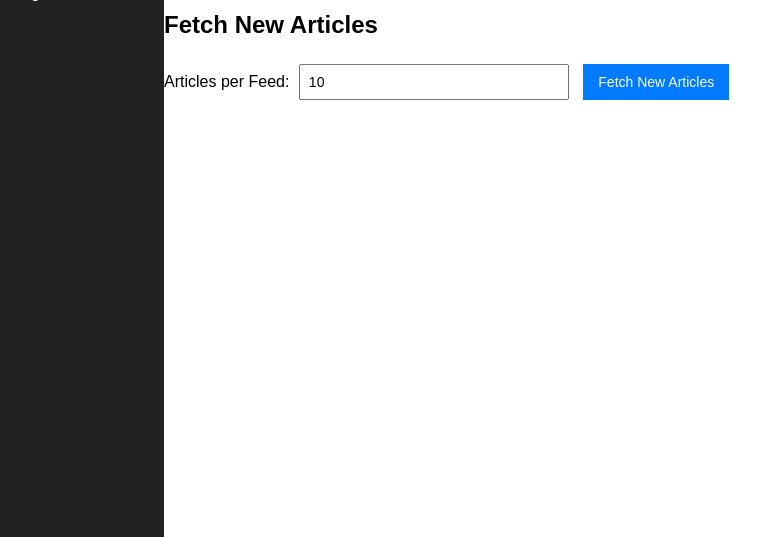
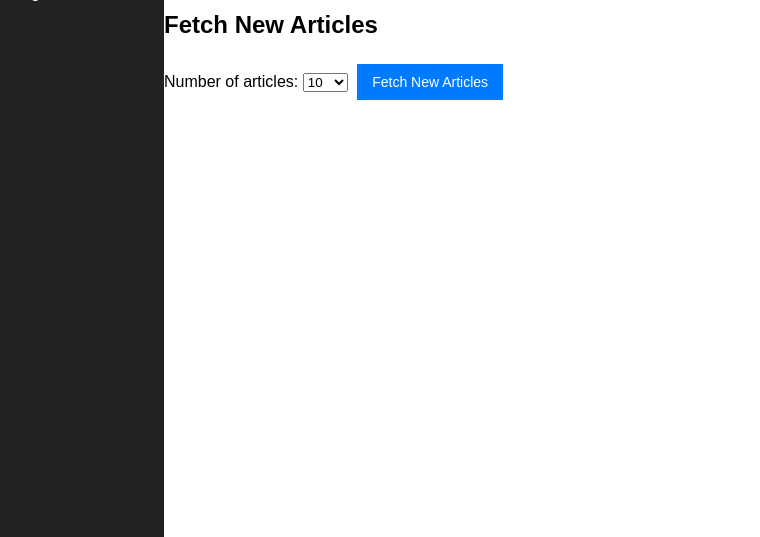
Before and after one commit to Arch99up/ai-blog-automation, a Flask app: page /feeds in a window 1280 px wide. Shown: the part 263-800 px from the top of the page, without its empty margins (126-886 px from the left). Run offline with Flask 3, Linux system fonts and the light colour scheme; data that the repository does not hold is empty.

Commit message:
Update feeds.html

```diff
--- a/templates/feeds.html
+++ b/templates/feeds.html
@@ -52,8 +52,13 @@
 
         <h2>Fetch New Articles</h2>
         <form action="/fetch_articles" method="POST">
-            <label for="article_limit">Articles per Feed:</label>
-            <input type="number" id="article_limit" name="article_limit" value="10" min="1">
+            <label for="num_articles">Number of articles:</label>
+            <select name="num_articles" id="num_articles">
+                <option value="10">10</option>
+                <option value="20">20</option>
+                <option value="50">50</option>
+                <option value="100">100</option>
+            </select>
             <button type="submit">Fetch New Articles</button>
         </form>
     </div>
```
